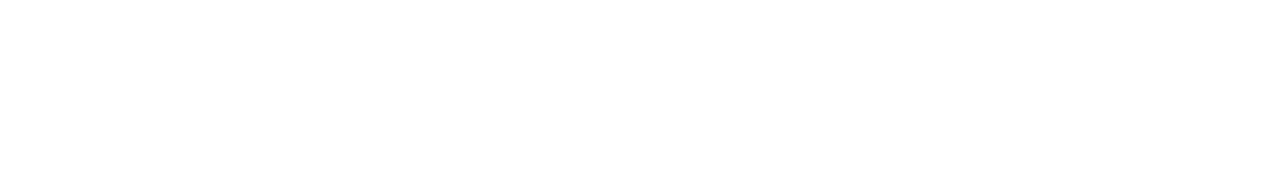
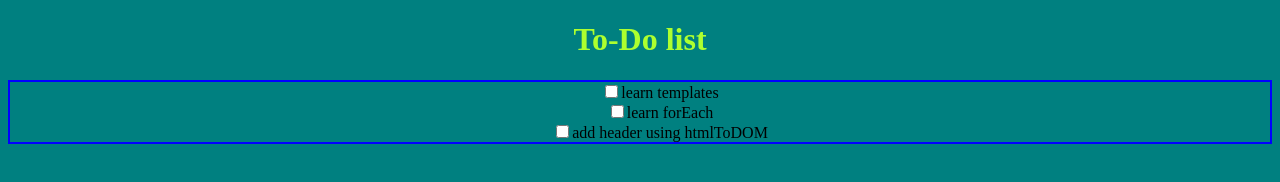
Before and after one commit to EmNicholson93/to-do-BC2-day1, a plain HTML site: page index.html in a window 1280 px wide. Drawn offline with Linux system fonts and the light colour scheme.

Commit message:
Design-Driven development index.html

```diff
--- a/index.html
+++ b/index.html
@@ -8,7 +8,22 @@
     <title>To-Do list</title>
 </head>
 <body>
-
+    <header>
+        <h1>To-Do list</h1>
+    </header>
+    <main>
+        <ul>
+            <li>
+                <input type="checkbox" name="task">learn templates
+            </li>
+            <li>
+                <input type="checkbox" name="task">learn forEach
+            </li>
+            <li>
+                <input type="checkbox" name="task">add header using htmlToDOM
+            </li>
+        </ul>
+    </main>
 </body>
 <script src="./src/index.js"></script>
 </html>
--- a/styles.css
+++ b/styles.css
@@ -0,0 +1,16 @@
+body {
+    text-align: center;
+    background-color: teal;
+}
+
+h1 {
+    color: greenyellow;
+}
+
+li {
+    list-style: none;
+}
+
+ul {
+    border: 2px solid blue;
+}
```
